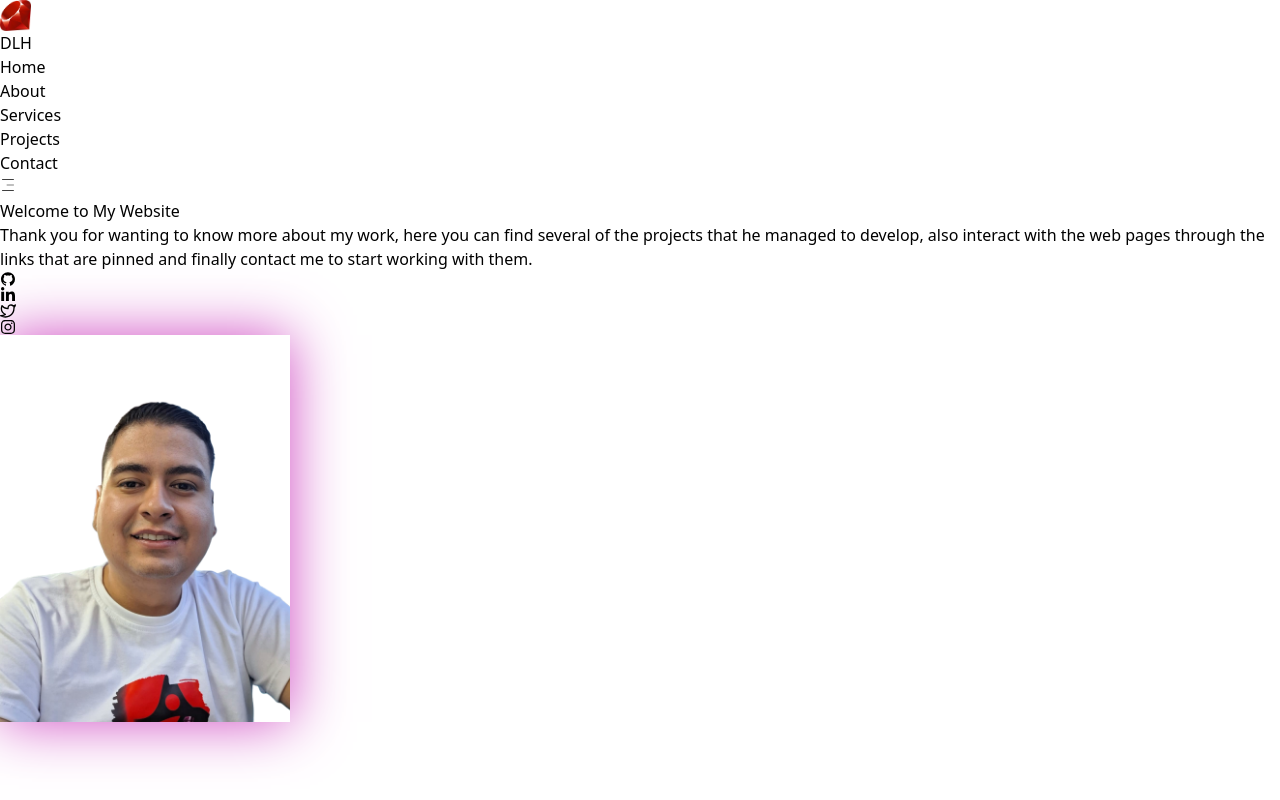
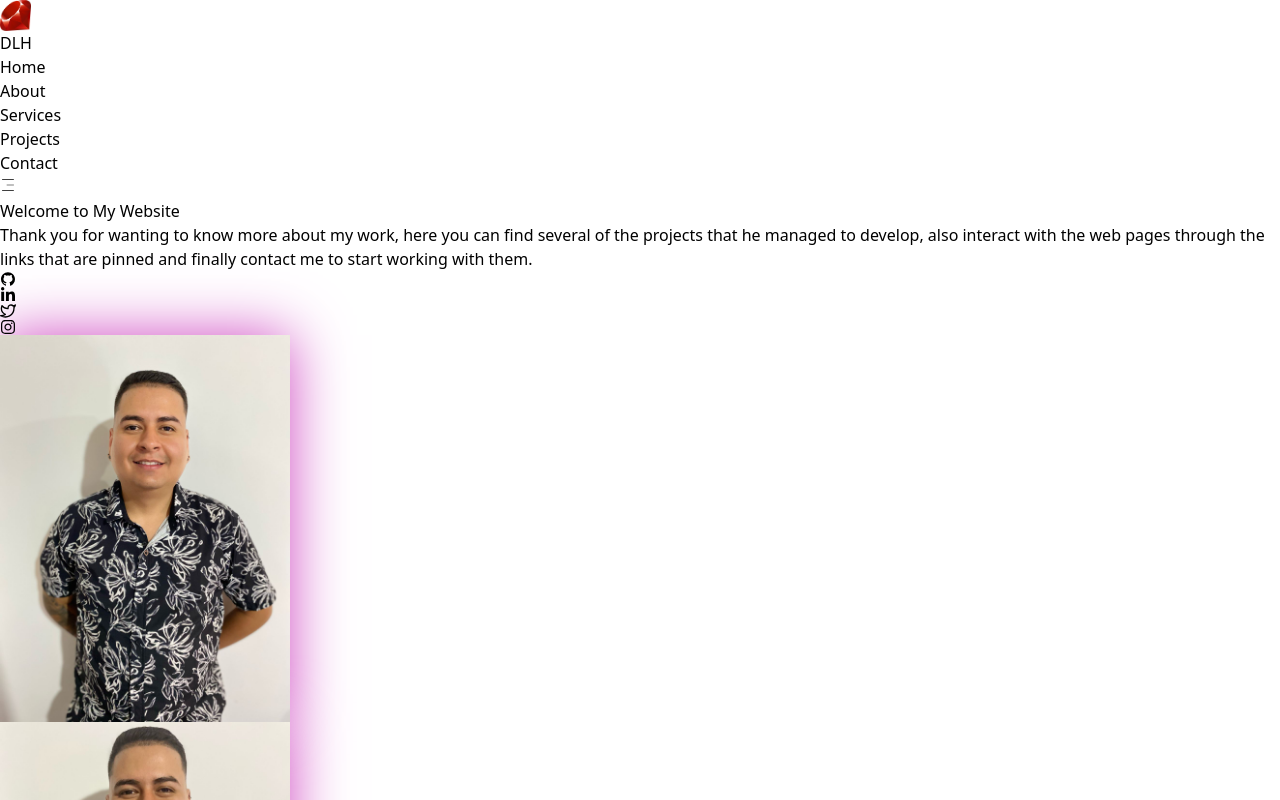
Before and after one commit to DanielEsLoH/portfolio, a React (Vite) app: page / in a window 1280 px wide. Shown: the top 800 px of the page. Built offline with nearby package versions, Linux system fonts and the light colour scheme.

Commit message:
Update photos

```diff
--- a/src/Components/About.jsx
+++ b/src/Components/About.jsx
@@ -1,4 +1,4 @@
-import img from '../assets/Daniel.png';
+import img from '../assets/Daniel-2.jpg';
 const About = () => {
   return (
     <div id='About' className="lg:px-56 px-10 lg:py-0 py-20 text-center gap-5 lg:text-start flex lg:flex-row flex-col justify-between lg:gap-28 items-center">
--- a/src/Components/Banner.jsx
+++ b/src/Components/Banner.jsx
@@ -1,7 +1,7 @@
 import { AiFillGithub } from "react-icons/ai";
 import { FaLinkedinIn, FaInstagram } from "react-icons/fa";
 import { FiTwitter } from "react-icons/fi";
-import img from '../assets/Daniel.png';
+import img from '../assets/Daniel-1.jpg';
 import 'aos/dist/aos.css';
 import { useEffect } from "react";
 import Aos from "aos";
--- a/src/index.css
+++ b/src/index.css
@@ -20,6 +20,6 @@
 .b_glow {
     box-shadow: 0 0 15px rgb(206, 71, 193);
 }
-body {
+.element {
     overflow-x: hidden;
   }
```
Also changed, not shown: src/assets/Daniel-1.jpg (added), src/assets/Daniel-2.jpg (added).
